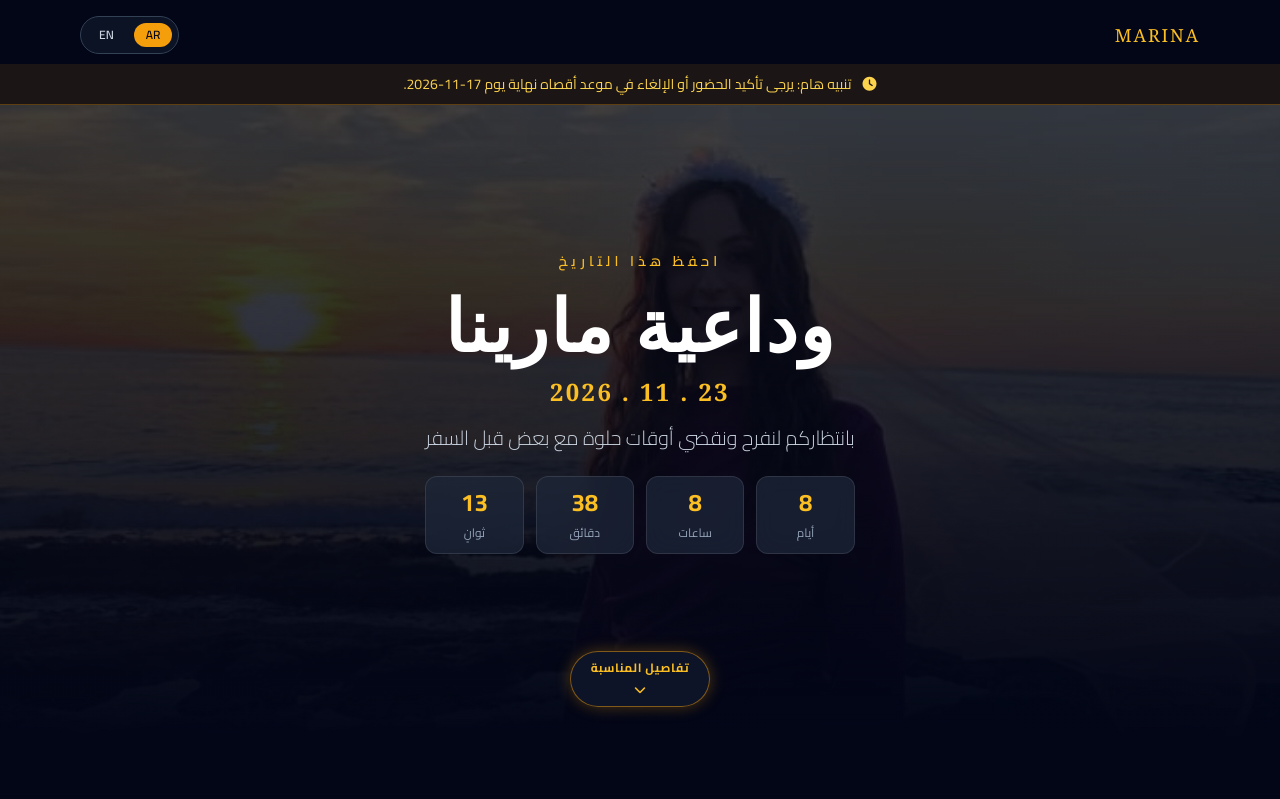
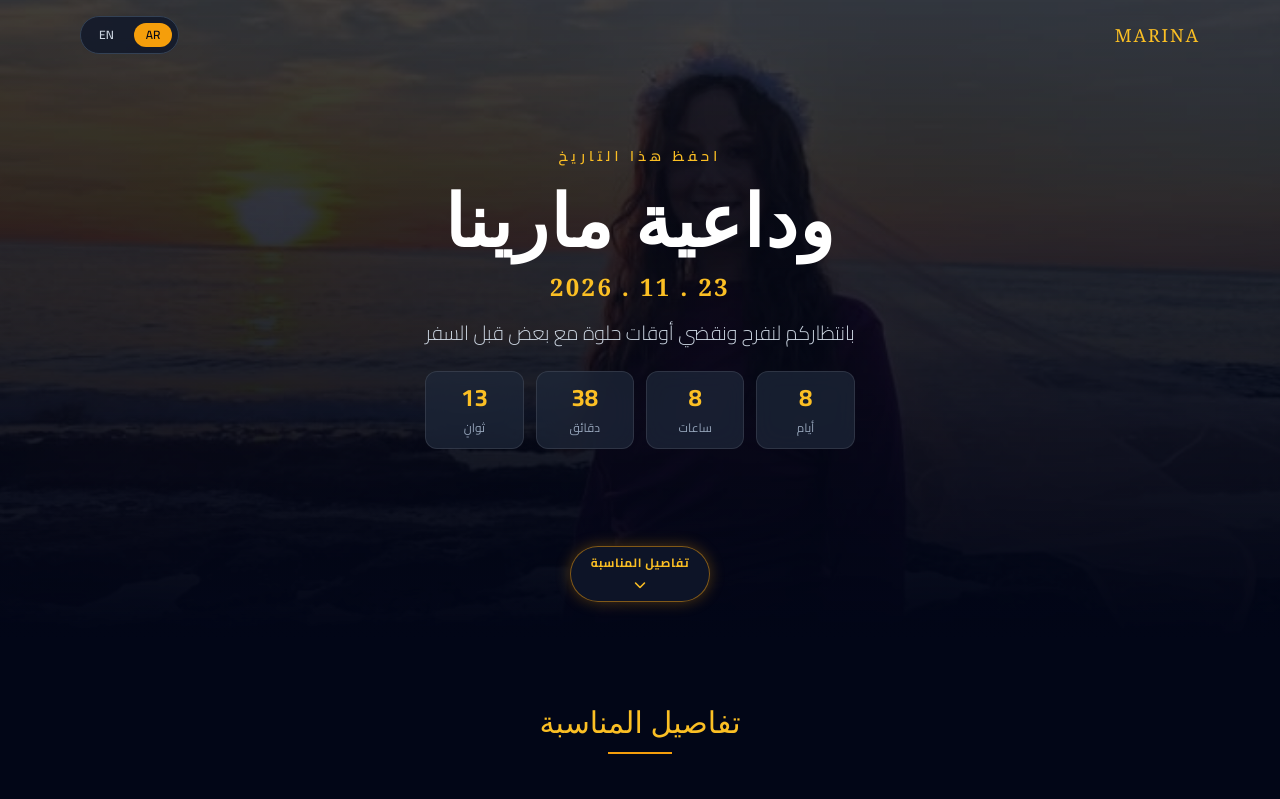
Before and after one commit to Tonydeeb95/my-wedding-invitation, a plain HTML site: page farewell.html in a window 1280 px wide. Shown: the top 799 px of the page. Drawn offline with nearby package versions, Linux system fonts and the light colour scheme; a web font is replaced by a local one.

Commit message:
Add files via upload

```diff
--- a/farewell.html
+++ b/farewell.html
@@ -47,9 +47,9 @@
     </header>
 
     <!-- Prominent Top Deadline Banner -->
-    <div class="bg-amber-500/10 border-b border-amber-500/30 text-amber-300 text-center py-2.5 px-4 text-xs md:text-sm mt-16 z-40 relative">
+    <!-- <div class="bg-amber-500/10 border-b border-amber-500/30 text-amber-300 text-center py-2.5 px-4 text-xs md:text-sm mt-16 z-40 relative">
         <i class="fas fa-clock ml-2"></i> <span data-i18n="topDeadlineNotice">تنبيه هام: يرجى تأكيد الحضور أو الإلغاء في موعد أقصاه نهاية يوم 17-11-2026.</span>
-    </div>
+    </div> -->
 
     <!-- Hero Section -->
     <section class="relative min-h-[75vh] md:min-h-[80vh] flex flex-col justify-between items-center text-center px-4 pt-6 pb-4 overflow-hidden">
```
